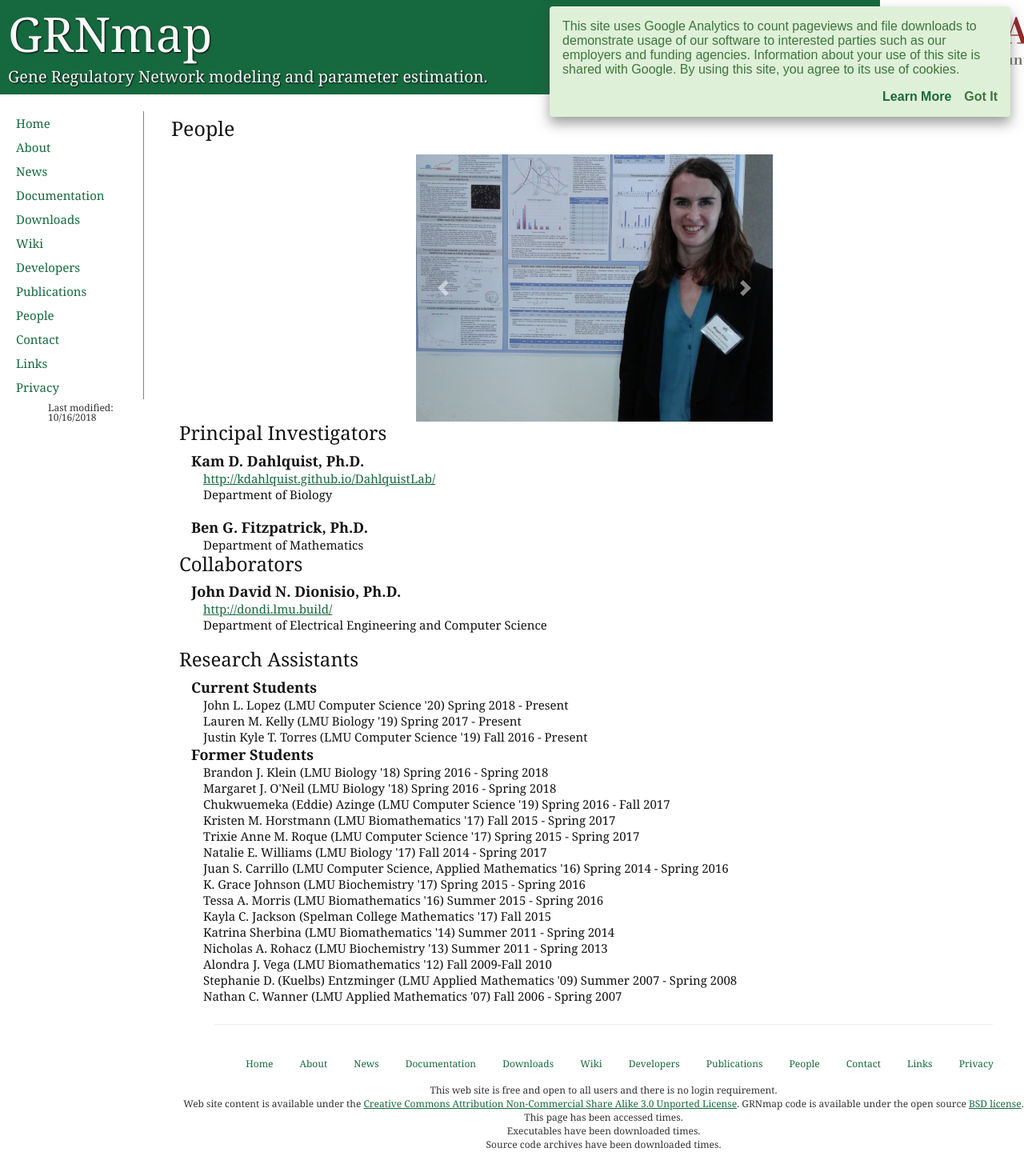
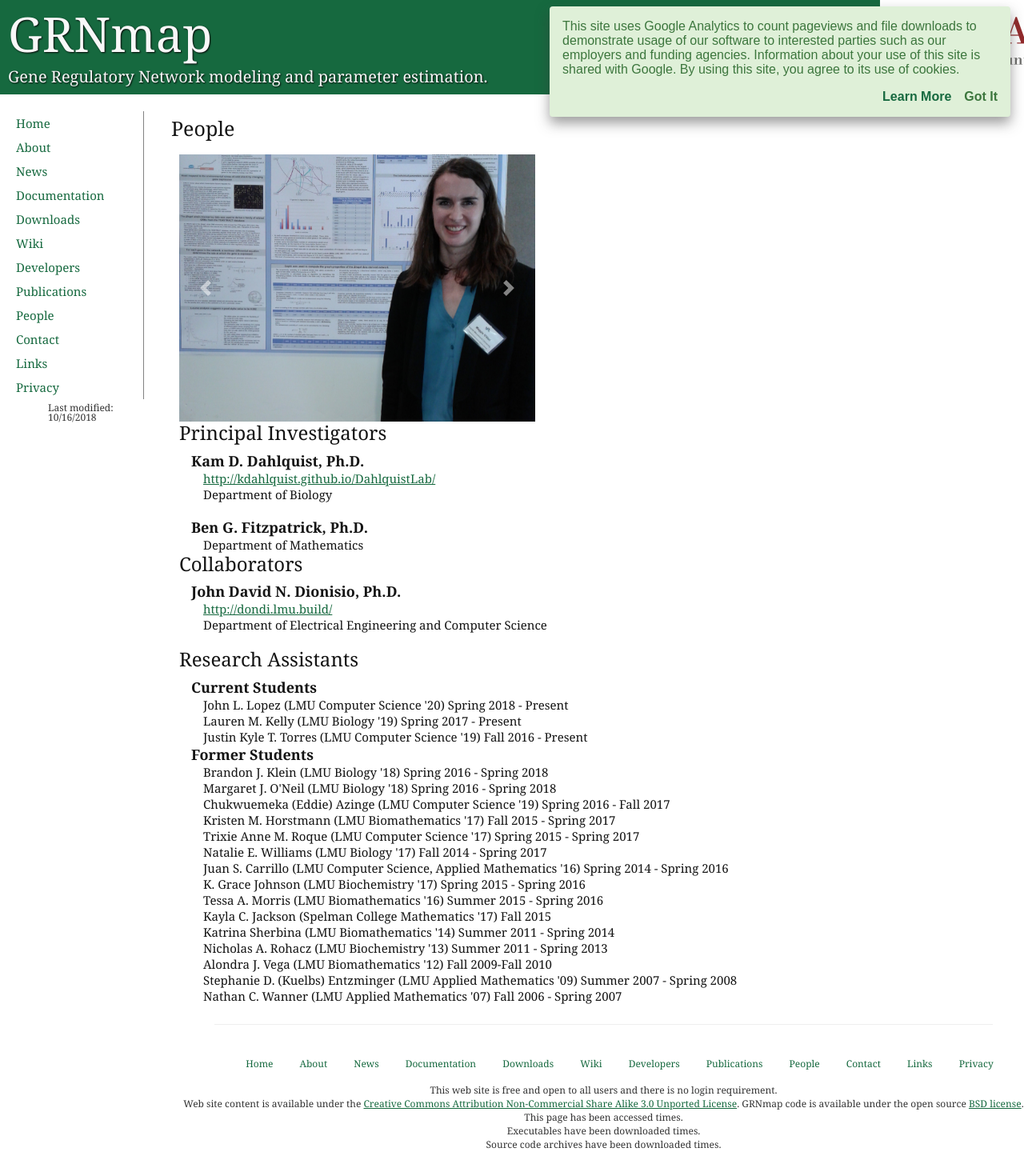
Before and after one commit to kdahlquist/GRNmap, a Jekyll site: the page built from people.html, in a window 1280 px wide. Shown: the whole page at 80% size. Built offline with Jekyll 4.4.1, drawn with Linux system fonts in a browser that asks for light colours.

Commit message:
Left-justify image carousel.

```diff
--- a/people.html
+++ b/people.html
@@ -9,7 +9,7 @@
 Styling for side box currently isn't working,
 Need to convert to data dependant format
 -->
-<div class="container carousel-container" style="width: 40%; height:25%;">
+<div class="container carousel-container" style="width: 40%; height:25%; margin-left: 0;">
     <div class="row">
         <div id="carouselControls" class="carousel slide" data-ride="carousel">
             <div class="carousel-inner">
```
